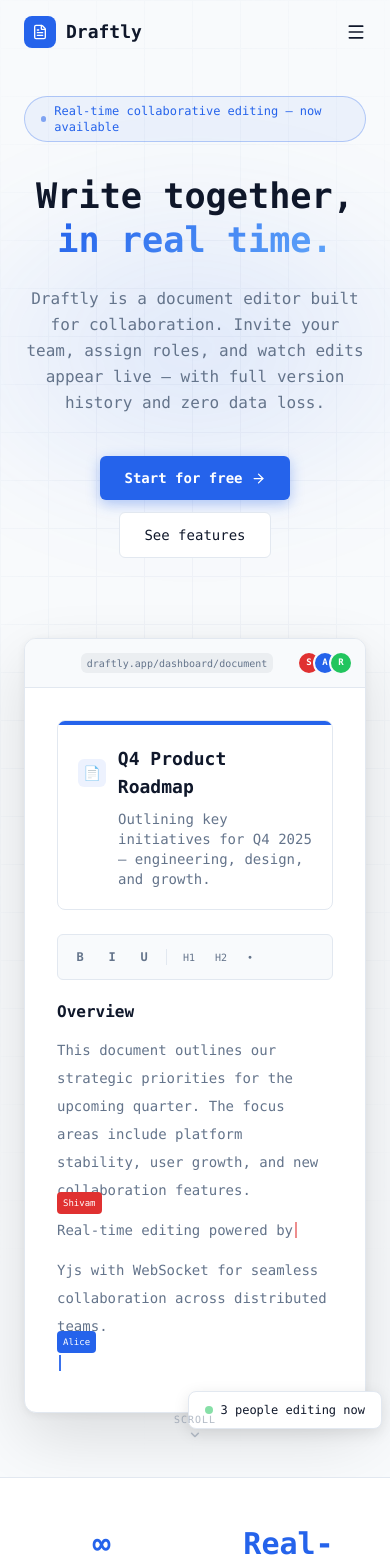
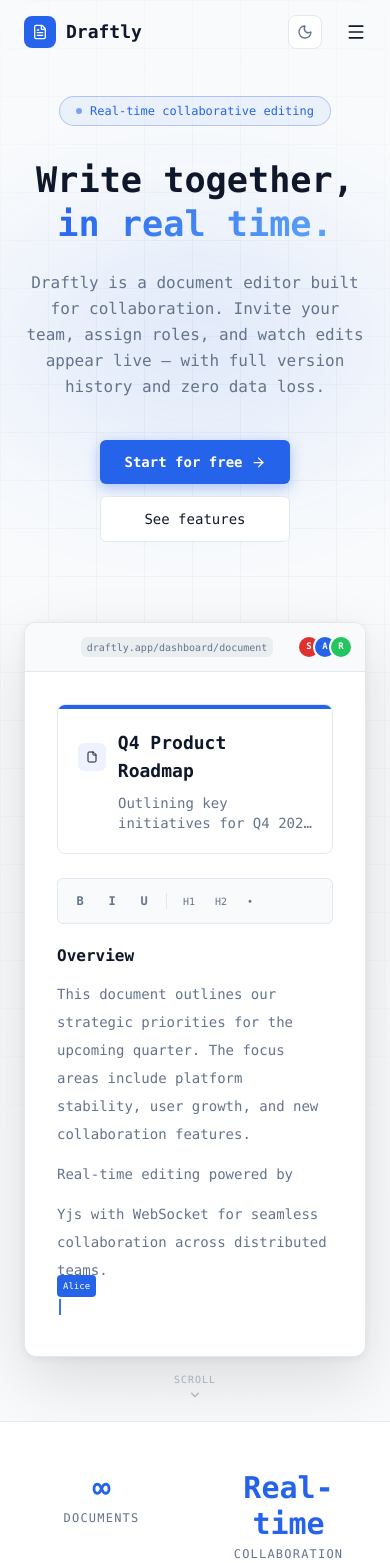
Before and after one commit to sankalpj47/Colab, a Next.js app in the folder client/: page / in a window 390 px wide. Shown: the top 1563 px of the page. Built offline with nearby package versions, Linux system fonts and the light colour scheme.

Commit message:
Landing page

```diff
--- a/client/app/globals.css
+++ b/client/app/globals.css
@@ -26,6 +26,10 @@
   --success:        #22C55E;
   --warning:        #F59E0B;
   --error:          #EF4444;
+}
+
+html {
+  scroll-behavior: smooth;
 }
 
 
--- a/client/components/home/Cta.tsx
+++ b/client/components/home/Cta.tsx
@@ -40,7 +40,7 @@
         </p>
         <Link
           href="/auth/signup"
-          className="relative inline-flex items-center gap-2 px-8 py-3.5 rounded-md font-mono text-sm font-semibold transition-all"
+          className="relative inline-flex items-center justify-center gap-2 px-4 md:px-8 py-3.5 rounded-md font-mono text-sm font-semibold transition-all"
           style={{
             backgroundColor: "var(--primary)",
             color: "#fff",
--- a/client/components/home/Footer.tsx
+++ b/client/components/home/Footer.tsx
@@ -31,9 +31,32 @@
         </div>
         <div className="grid grid-cols-2 md:grid-cols-3 gap-10">
           {[
-            { heading: "Product", links: ["Features", "How it works", "Tech Stack", "FAQ"] },
-            { heading: "Account", links: ["Sign in", "Register", "Dashboard", "Profile"] },
-            { heading: "Project", links: ["GitHub", "README", "Contributing", "License"] },
+            {
+              heading: "Product",
+              links: [
+                { label: "Home", href: "#home" },
+                { label: "Features", href: "#features" },
+                { label: "How it works", href: "#how-it-works" },
+                { label: "Tech Stack", href: "#tech-stack" },
+                { label: "FAQ", href: "#faq" },
+              ],
+            },
+            {
+              heading: "Account",
+              links: [
+                { label: "Sign in", href: "/auth/login" },
+                { label: "Register", href: "/auth/signup" },
+                { label: "Dashboard", href: "/dashboard" },
+                { label: "Profile", href: "/dashboard/profile" },
+              ],
+            },
+            {
+              heading: "Project",
+              links: [
+                { label: "GitHub", href: "https://github.com/SHIVAM-KUMAR-59" },
+                { label: "README", href: "https://github.com/SHIVAM-KUMAR-59/draftly" },
+              ],
+            },
           ].map((col) => (
             <div key={col.heading}>
               <p
@@ -45,8 +68,8 @@
               <div className="flex flex-col gap-2.5">
                 {col.links.map((l) => (
                   <a
-                    key={l}
-                    href="#"
+                    key={l.label}
+                    href={l.href}
                     className="font-mono text-xs transition-colors"
                     style={{ color: "var(--text-secondary)" }}
                     onMouseEnter={(e) =>
@@ -56,7 +79,7 @@
                       ((e.currentTarget as HTMLAnchorElement).style.color = "var(--text-secondary)")
                     }
                   >
-                    {l}
+                    {l.label}
                   </a>
                 ))}
               </div>
--- a/client/components/home/Hero.tsx
+++ b/client/components/home/Hero.tsx
@@ -1,6 +1,6 @@
 "use client";
 
-import { ArrowRight, ChevronDown } from "lucide-react";
+import { ArrowRight, ChevronDown, File } from "lucide-react";
 import Link from "next/link";
 import { useEffect, useState } from "react";
 
@@ -12,6 +12,7 @@
 
   return (
     <section
+      id="home"
       className="relative min-h-screen flex flex-col items-center justify-center px-6 pt-24 pb-16 overflow-hidden"
       style={{ backgroundColor: "var(--background)" }}
     >
@@ -56,7 +57,7 @@
           className="w-1.5 h-1.5 rounded-full animate-pulse"
           style={{ backgroundColor: "var(--primary)" }}
         />
-        Real-time collaborative editing — now available
+        Real-time collaborative editing
       </div>
 
       {/* Headline */}
@@ -107,7 +108,7 @@
       >
         <Link
           href="/auth/signup"
-          className="flex items-center gap-2 px-6 py-3 rounded-md font-mono text-sm font-semibold transition-all"
+          className="flex items-center justify-center gap-2 px-6 py-3 rounded-md font-mono text-sm font-semibold transition-all w-full min-w-fit"
           style={{
             backgroundColor: "var(--primary)",
             color: "#fff",
@@ -128,7 +129,7 @@
         </Link>
         <a
           href="#features"
-          className="flex items-center gap-2 px-6 py-3 rounded-md font-mono text-sm border transition-all"
+          className="flex items-center justify-center gap-2 px-6 py-3 rounded-md font-mono text-sm border transition-all w-full min-w-fit"
           style={{
             borderColor: "var(--border)",
             color: "var(--text-primary)",
@@ -204,7 +205,7 @@
                     className="w-7 h-7 rounded-md flex items-center justify-center text-sm"
                     style={{ backgroundColor: "#2563EB15" }}
                   >
-                    📄
+                    <File size={12} />
                   </div>
                   <span
                     className="font-mono font-bold text-lg"
@@ -213,7 +214,10 @@
                     Q4 Product Roadmap
                   </span>
                 </div>
-                <p className="font-mono text-sm ml-10" style={{ color: "var(--text-secondary)" }}>
+                <p
+                  className="font-mono text-sm ml-10 line-clamp-2"
+                  style={{ color: "var(--text-secondary)" }}
+                >
                   Outlining key initiatives for Q4 2025 — engineering, design, and growth.
                 </p>
               </div>
@@ -257,16 +261,6 @@
                 <span style={{ color: "var(--text-secondary)" }}>
                   Real-time editing powered by{" "}
                 </span>
-                <span
-                  className="inline-block w-0.5 h-4 mx-0.5 animate-pulse"
-                  style={{ backgroundColor: "#E03131" }}
-                />
-                <span
-                  className="absolute -top-6 left-0 text-[9px] px-1.5 py-0.5 rounded font-mono text-white whitespace-nowrap"
-                  style={{ backgroundColor: "#E03131" }}
-                >
-                  Shivam
-                </span>
               </div>
               <p style={{ color: "var(--text-secondary)" }}>
                 Yjs with WebSocket for seamless collaboration across distributed teams.
@@ -286,27 +280,11 @@
             </div>
           </div>
         </div>
-
-        <div
-          className="absolute -bottom-4 -right-4 px-4 py-2.5 rounded-lg border font-mono text-xs flex items-center gap-2"
-          style={{
-            backgroundColor: "var(--canvas)",
-            borderColor: "var(--border)",
-            boxShadow: "0 4px 16px rgba(0,0,0,0.1)",
-            color: "var(--text-primary)",
-          }}
-        >
-          <span
-            className="w-2 h-2 rounded-full animate-pulse"
-            style={{ backgroundColor: "#22C55E" }}
-          />
-          3 people editing now
-        </div>
       </div>
 
       {/* Scroll hint */}
       <div
-        className="absolute bottom-8 left-1/2 -translate-x-1/2 flex flex-col items-center gap-1"
+        className="absolute bottom-4 left-1/2 -translate-x-1/2 flex flex-col items-center gap-1"
         style={{
           opacity: mounted ? 0.5 : 0,
           transition: "opacity 0.6s ease 1s",
--- a/client/components/home/Navbar.tsx
+++ b/client/components/home/Navbar.tsx
@@ -16,6 +16,7 @@
   }, []);
 
   const links = [
+    { label: "Home", href: "#home" },
     { label: "Features", href: "#features" },
     { label: "How it works", href: "#how-it-works" },
     { label: "Tech Stack", href: "#tech-stack" },
@@ -95,7 +96,13 @@
           style={{ color: "var(--text-primary)" }}
           onClick={() => setMobileOpen((o: boolean) => !o)}
         >
-          {mobileOpen ? <X size={20} /> : <Menu size={20} />}
+          {mobileOpen ? (
+            <X size={20} />
+          ) : (
+            <div className="flex items-center justify-center gap-6">
+              <ThemeToggle /> <Menu size={20} />
+            </div>
+          )}
         </button>
       </div>
 
@@ -108,7 +115,6 @@
         }}
       >
         <div className="px-6 py-4 flex flex-col gap-4">
-          <ThemeToggle />
           {links.map((l) => (
             <a
               key={l.label}
```
